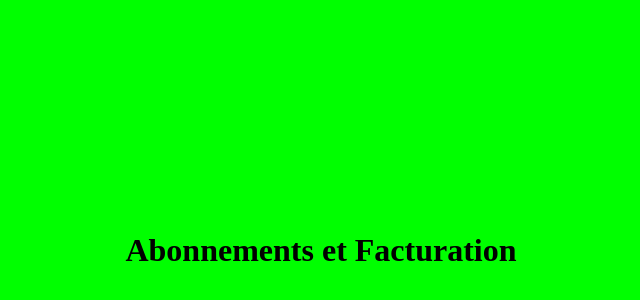
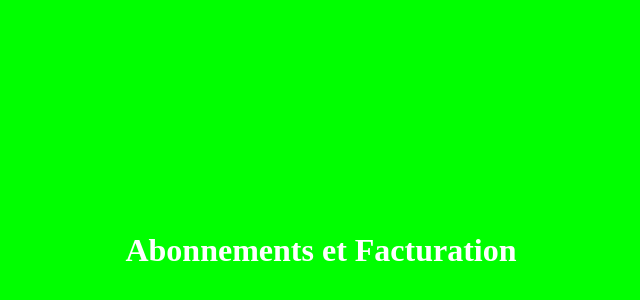
Before and after one commit to PetitMiskin/Abonnement-et-Facturation, a plain HTML site: page index.html in a window 1280 px wide. Shown: the part 42-342 px from the top of the page, without its empty margins (319-959 px from the left). Drawn offline with Linux system fonts and the light colour scheme.

Commit message:
modif couleur du titre

```diff
--- a/index.html
+++ b/index.html
@@ -5,6 +5,6 @@
    <title></title>
   </head>
   <body style="background-color:#00FF00">
-   <h1 style="padding-top:20%; padding-bottom:20%; text-align:center;">Abonnements et Facturation</h1>
+   <h1 style="padding-top:20%; padding-bottom:20%; text-align:center;color:#FFFFFF">Abonnements et Facturation</h1>
   </body>
 </html>
```
